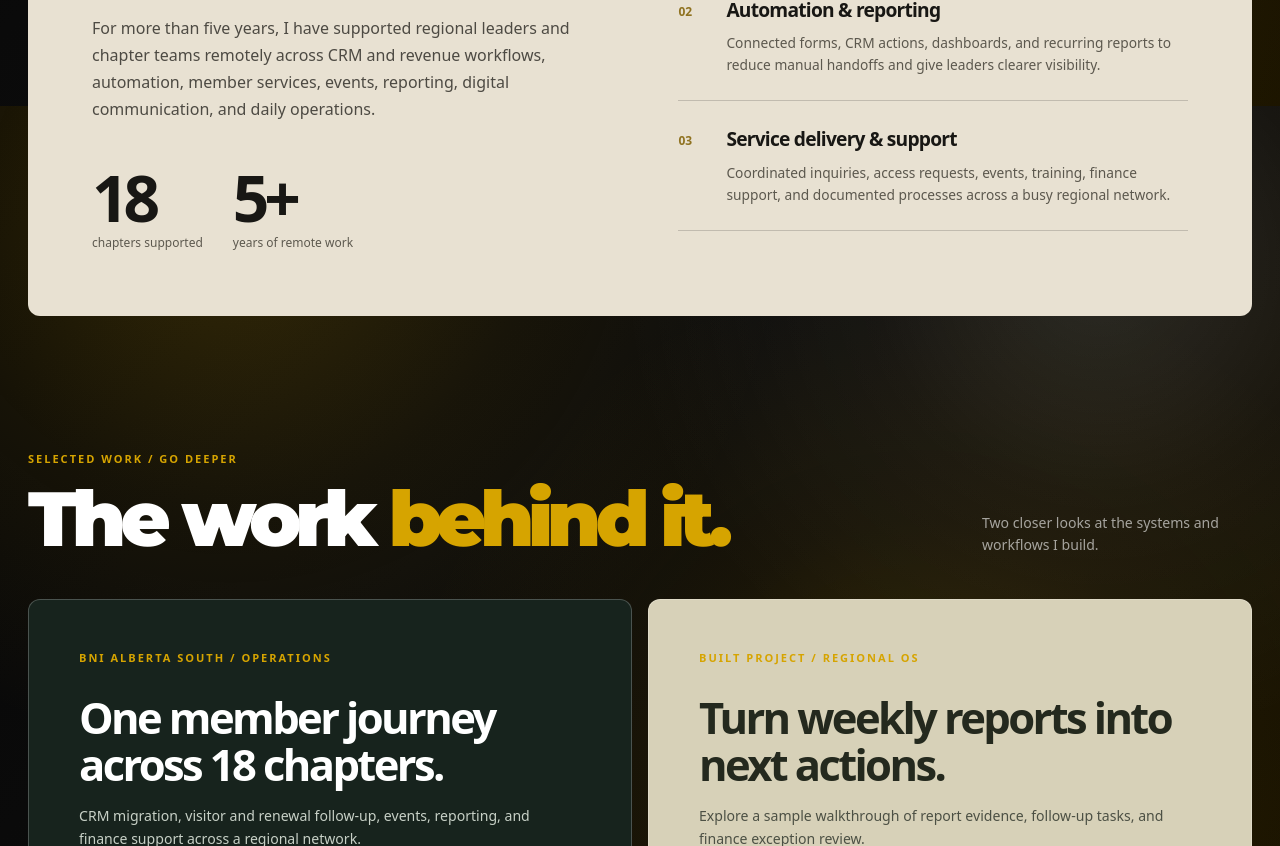
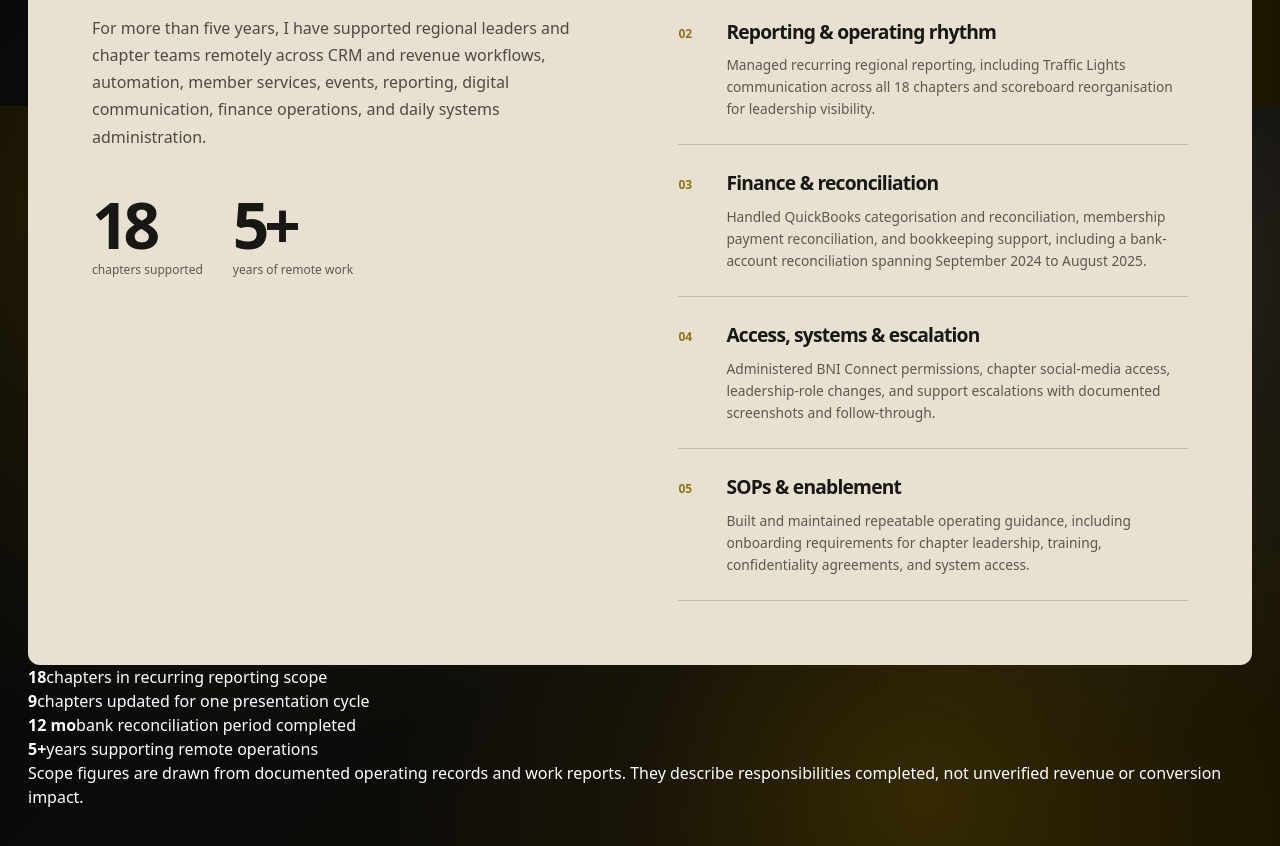
Before and after one commit to marvelcruz/mavl-portfolio, a Next.js app: page / in a window 1280 px wide. Shown: the part 1494-2340 px from the top of the page. Built offline with nearby package versions, Linux system fonts and the light colour scheme.

Commit message:
Add inbox-verified operating scope

```diff
--- a/components/Impact.tsx
+++ b/components/Impact.tsx
@@ -1,7 +1,16 @@
 const systems = [
-  { index: "01", title: "Revenue operations & CRM", description: "Built and maintained lead, visitor, member, and renewal pipelines, including a Keap to GoHighLevel migration and follow-up workflows." },
-  { index: "02", title: "Automation & reporting", description: "Connected forms, CRM actions, dashboards, and recurring reports to reduce manual handoffs and give leaders clearer visibility." },
-  { index: "03", title: "Service delivery & support", description: "Coordinated inquiries, access requests, events, training, finance support, and documented processes across a busy regional network." },
+  { index: "01", title: "Revenue operations & CRM", description: "Maintained visitor, member, renewal, and payment workflows; consolidated archived and current Keap CRM records into a usable contact dataset for bulk communication." },
+  { index: "02", title: "Reporting & operating rhythm", description: "Managed recurring regional reporting, including Traffic Lights communication across all 18 chapters and scoreboard reorganisation for leadership visibility." },
+  { index: "03", title: "Finance & reconciliation", description: "Handled QuickBooks categorisation and reconciliation, membership payment reconciliation, and bookkeeping support, including a bank-account reconciliation spanning September 2024 to August 2025." },
+  { index: "04", title: "Access, systems & escalation", description: "Administered BNI Connect permissions, chapter social-media access, leadership-role changes, and support escalations with documented screenshots and follow-through." },
+  { index: "05", title: "SOPs & enablement", description: "Built and maintained repeatable operating guidance, including onboarding requirements for chapter leadership, training, confidentiality agreements, and system access." },
+];
+
+const evidence = [
+  { metric: "18", label: "chapters in recurring reporting scope" },
+  { metric: "9", label: "chapters updated for one presentation cycle" },
+  { metric: "12 mo", label: "bank reconciliation period completed" },
+  { metric: "5+", label: "years supporting remote operations" },
 ];
 
 export default function Impact() {
@@ -15,13 +24,26 @@ export default function Impact() {
         <div className="impact-lead">
           <p className="eyebrow">Featured experience / BNI Alberta South</p>
           <h3>Making complexity feel manageable.</h3>
-          <p>For more than five years, I have supported regional leaders and chapter teams remotely across CRM and revenue workflows, automation, member services, events, reporting, digital communication, and daily operations.</p>
-          <div className="impact-numbers"><div><strong>18</strong><span>chapters supported</span></div><div><strong>5+</strong><span>years of remote work</span></div></div>
+          <p>For more than five years, I have supported regional leaders and chapter teams remotely across CRM and revenue workflows, automation, member services, events, reporting, digital communication, finance operations, and daily systems administration.</p>
+          <div className="impact-numbers">
+            <div><strong>18</strong><span>chapters supported</span></div>
+            <div><strong>5+</strong><span>years of remote work</span></div>
+          </div>
         </div>
         <div className="impact-list">
           {systems.map((item) => <div className="impact-line" key={item.index}><span>{item.index}</span><div><h4>{item.title}</h4><p>{item.description}</p></div></div>)}
         </div>
       </div>
+
+      <div className="evidence-strip" aria-label="Selected evidence-backed operating scope">
+        {evidence.map((item) => (
+          <div key={item.label}>
+            <strong>{item.metric}</strong>
+            <span>{item.label}</span>
+          </div>
+        ))}
+      </div>
+      <p className="evidence-note">Scope figures are drawn from documented operating records and work reports. They describe responsibilities completed, not unverified revenue or conversion impact.</p>
     </section>
   );
 }
```
